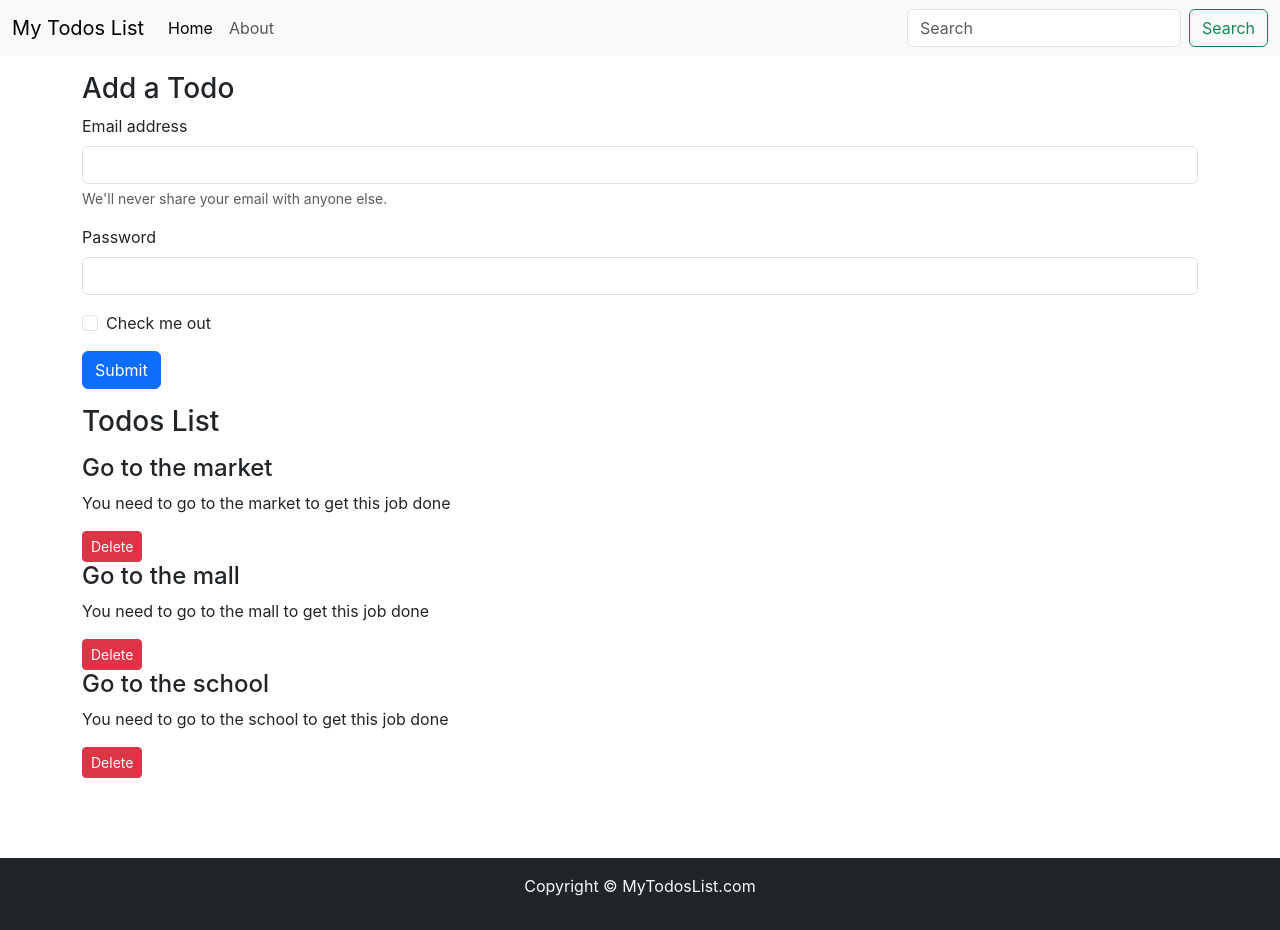
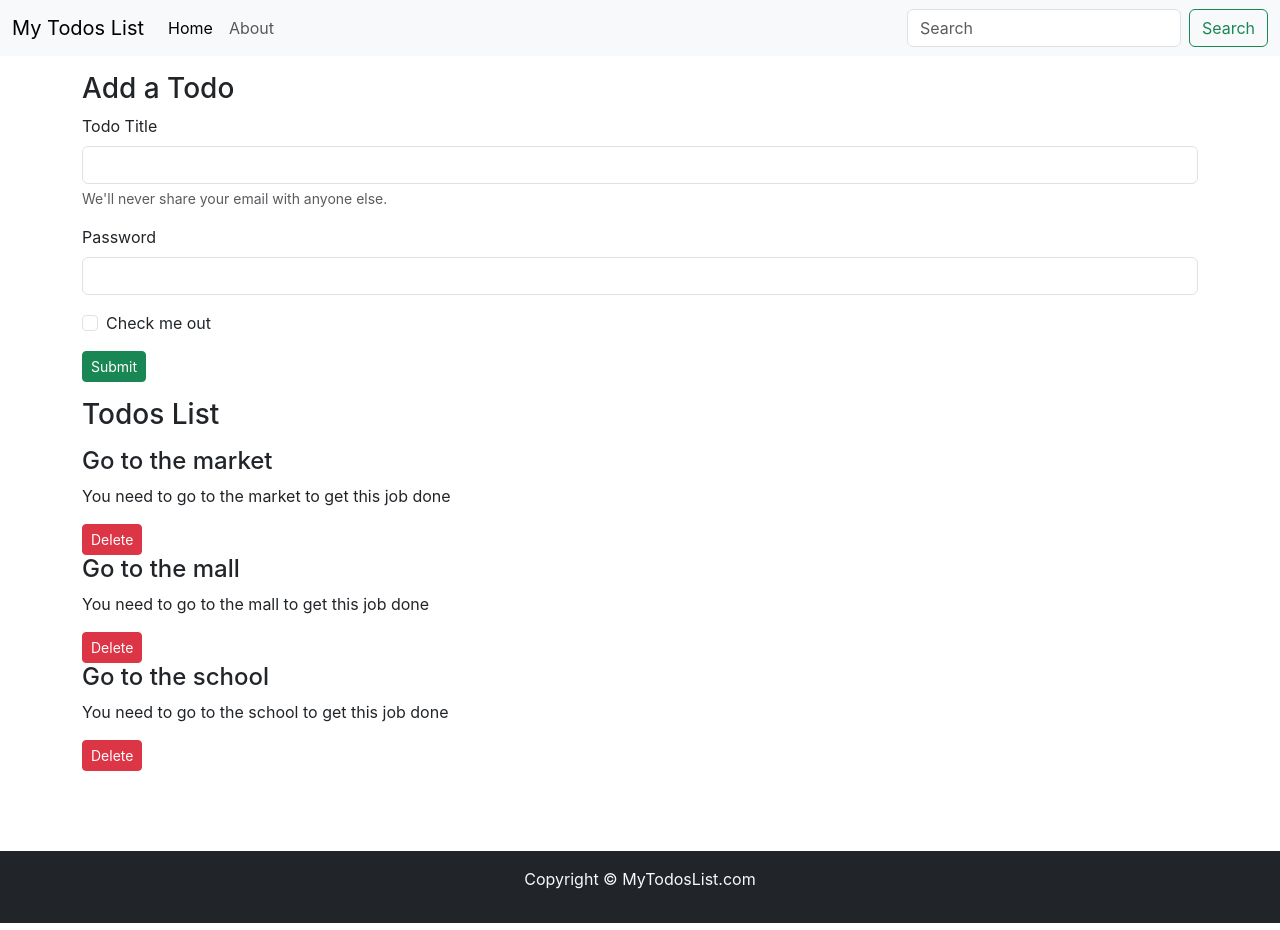
Before and after one commit to Mangesh5677/codewithharry, a React (Create React App) app: page / in a window 1280 px wide. Built offline with nearby package versions, Linux system fonts and the light colour scheme.

Commit message:
Add all files

```diff
--- a/src/MyComponents/AddTodo.js
+++ b/src/MyComponents/AddTodo.js
@@ -6,13 +6,13 @@ const AddTodo = () => {
       <h3>Add a Todo</h3>
       <form>
         <div className="mb-3">
-          <label htmlFor="exampleInputEmail1" className="form-label">
-            Email address
+          <label htmlFor="title" className="form-label">
+            Todo Title
           </label>
           <input
-            type="email"
+            type="text"
             className="form-control"
-            id="exampleInputEmail1"
+            id="title"
             aria-describedby="emailHelp"
           />
           <div id="emailHelp" className="form-text">
@@ -30,12 +30,16 @@ const AddTodo = () => {
           />
         </div>
         <div className="mb-3 form-check">
-          <input type="checkbox" className="form-check-input" id="exampleCheck1" />
+          <input
+            type="checkbox"
+            className="form-check-input"
+            id="exampleCheck1"
+          />
           <label className="form-check-label" htmlFor="exampleCheck1">
             Check me out
           </label>
         </div>
-        <button type="submit" className="btn btn-primary">
+        <button type="submit" className="btn btn-sm btn-success">
           Submit
         </button>
       </form>
```
